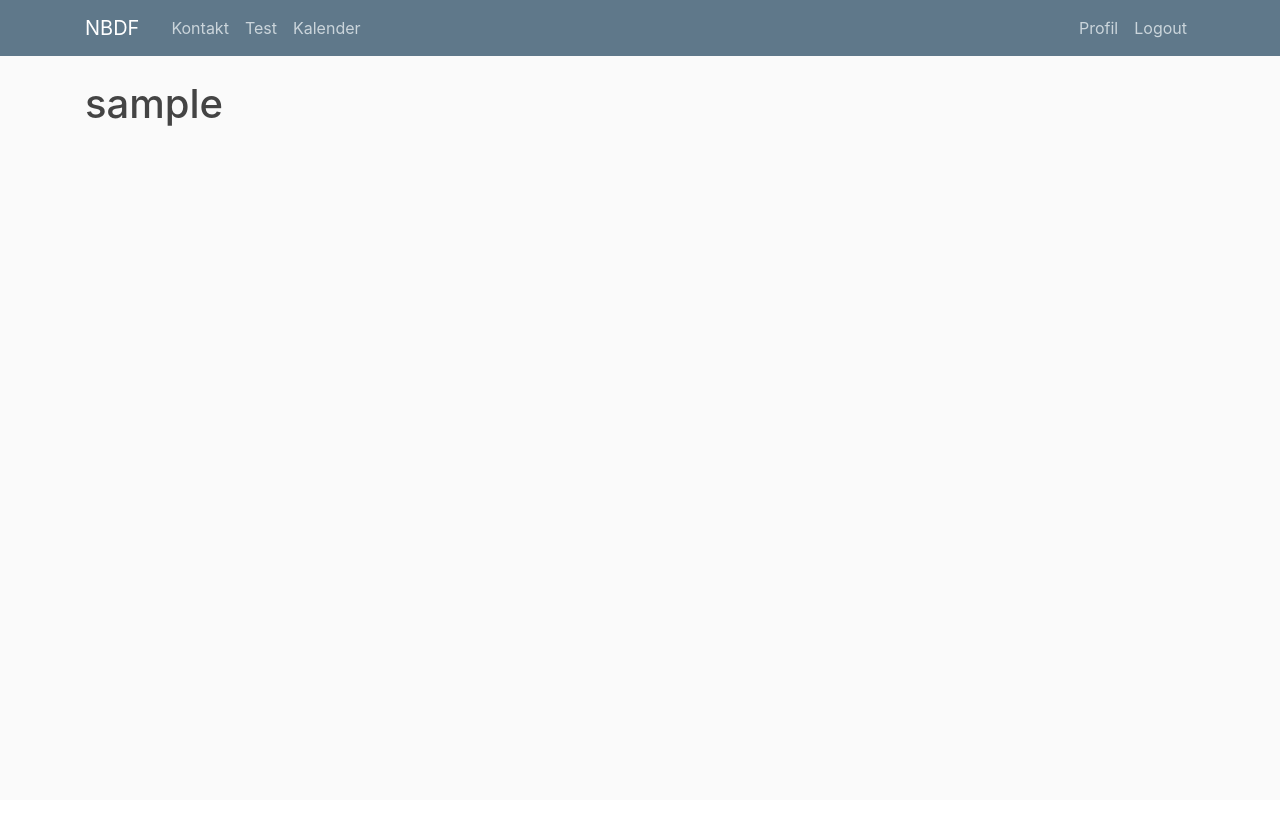
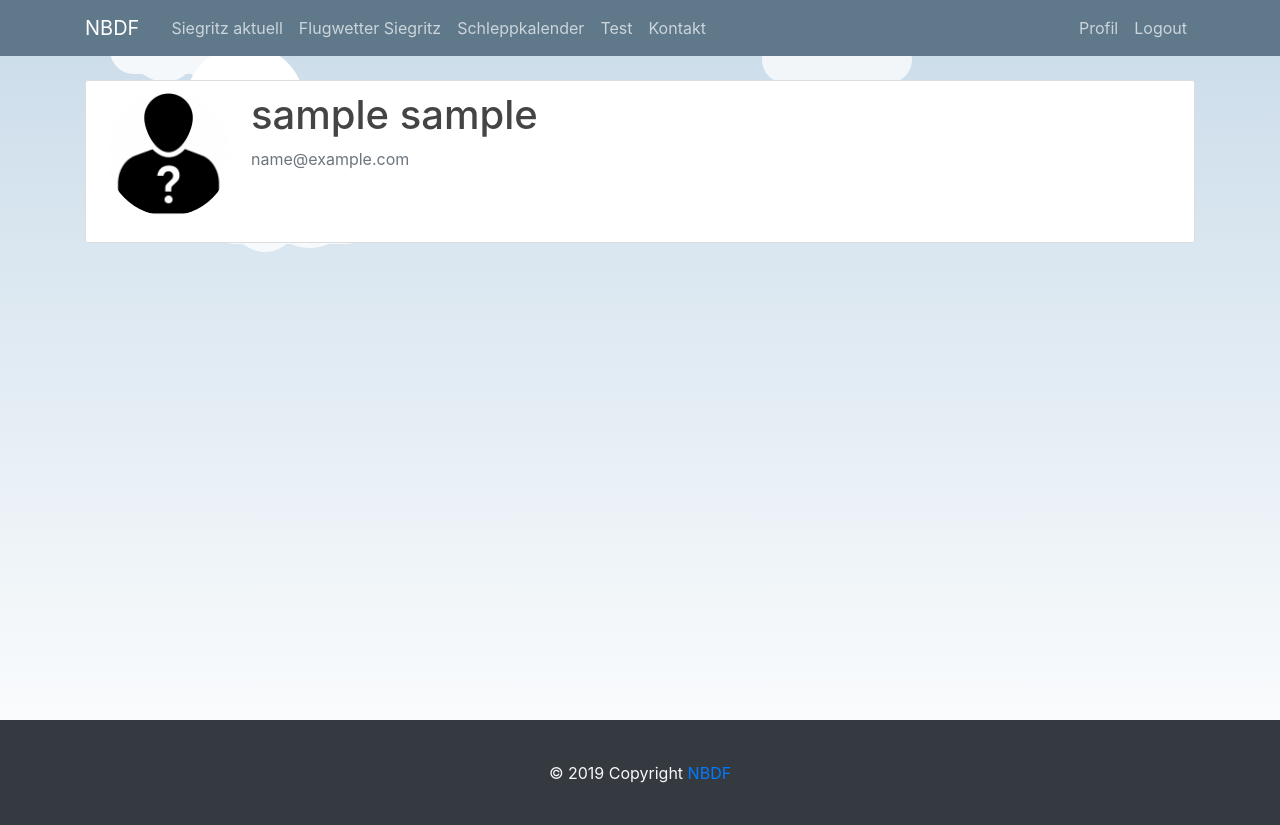
Before and after one commit to DonJanosch/flask-NBDF, a Flask app: page /account in a window 1280 px wide. Before the commit the page ends 126 px from the top, so only its background shows below. Run offline with Flask 2, Linux system fonts and the light colour scheme; the visitor is signed in with stand-in values (Sample User, id 1); data comes from the database, SQL or seed files in the repository; parts of the project's set-up code (start-up, migrations or seed data) failed here and were passed over; some libraries are stand-ins or nearby versions.

Commit message:
Advanced the accounts page and models

```diff
--- a/website/website/models.py
+++ b/website/website/models.py
@@ -12,8 +12,9 @@ class User(db.Model, UserMixin):
     firstname = db.Column(db.String(30), nullable=False)
     lastname = db.Column(db.String(30), nullable=False)
     email = db.Column(db.String(100), unique=True, nullable=False)
-    image_file = db.Column(db.String(20), nullable=False, default='default.jpg')
+    image_file = db.Column(db.String(20), nullable=False, default='default.png')
     password = db.Column(db.String(60), nullable=False)
+    #wing = db.Column(db.String(100),nullable=True)
     posts = db.relationship('Post', backref='author', lazy=True)
 
     def __repr__(self):
--- a/website/website/routes.py
+++ b/website/website/routes.py
@@ -5,36 +5,34 @@ from flask_login import login_user, logout_user, login_required, current_user
 
 from website import app, bcrypt, db, login_manager
 from website.models import User
-from website.forms import RegistrationForm, LoginForm
+from website.forms import RegistrationForm, LoginForm, UpdateAccountForm
 from website.tools.windenfahrer import make_example_set_of_assigned_fly_days
 from website.tools.calendar import calendar_columwise
 
 possible_weather = ['clouds']#,'fog','thunderstorm','sunshine']
 
+context = {
+    'copyright_year':datetime.now().year,
+}
+
 @app.route('/example')
 @login_required
 def example():
     list_of_weekends, _ = make_example_set_of_assigned_fly_days()
-    weather = random.choice(possible_weather)
-    context = {
-        '_ul_list':list_of_weekends,
-        'title':'Beispielliste',
-        'weather':weather,
-    }
+    context['_ul_list'] = list_of_weekends
+    context['title'] = 'Beispielliste'
+    context['weather'] = random.choice(possible_weather)
     return render_template('example.html',**context)
 
 @app.route('/')
 def home():
-    weather = random.choice(possible_weather)
-    context = {
-        'title':'NBDF Homepage',
-        'weather': weather,
-    }
+    context['title'] = 'NBDF Homepage'
+    context['weather'] = random.choice(possible_weather)
     return render_template('index.html',**context)
 
 @app.route('/kontakt')
 def about():
-    return render_template('index.html')
+    return render_template('about.html',**context)
 
 @app.route('/anmelden', methods=['POST', 'GET'])
 def register():
@@ -53,11 +51,10 @@ def register():
         db.session.add(user)
         db.session.commit()
         flash(f'Willkommen {form.firstname.data}, du bist jetzt registriert!','success')
-        return redirect(url_for('login'))
-    context = {
-        'form':form,
-        'title':'Registrieren',
-    }
+        #context['user_email'] = form.email.data
+        return redirect(url_for('login',**context))
+    context['form'] = form
+    context['title'] = 'Registrieren'
     return render_template('register.html',**context)
 
 @app.route('/login', methods=['POST','GET'])
@@ -72,10 +69,8 @@ def login():
             next_page = request.args.get('next','home')
             return redirect(url_for(next_page.strip('/')))
         flash('Das hat nicht geklappt. Email oder Password sind nicht korrekt.', 'danger')
-    context = {
-        'form':form,
-        'title':'Einloggen',
-    }
+    context['form'] = form
+    context['title'] = 'Einloggen'
     return render_template('login.html',**context)
 
 @app.route('/logout')
@@ -87,15 +82,13 @@ def logout():
 
 @app.route('/calendar')
 def calendar():
-    context = {
-        'calendar_columwise':calendar_columwise
-    }
+    context['calendar_columwise'] = calendar_columwise
     return render_template('calendar.html',**context)
 
 @app.route('/account')
 @login_required
 def account():
-    context = {
-        'title':f'{current_user.firstname}\'s Account',
-    }
-    return render_template('account.html')
+    # context['form'] = UpdateAccountForm()
+    context['title'] = f'{current_user.firstname}\'s Account'
+    context['image_file'] = url_for('static', filename=f'profile_pics/{current_user.image_file}')
+    return render_template('account.html',**context)
--- a/website/website/static/css/main.css
+++ b/website/website/static/css/main.css
@@ -78,3 +78,23 @@ a.article-title:hover {
 .account-heading {
   font-size: 2.5rem;
 }
+
+html {
+  position: relative;
+  min-height: 92vh;
+}
+body {
+  margin-bottom: 8vh; /* Margin bottom by footer height */
+}
+.footer {
+  position: absolute;
+  bottom: 0;
+  width: 100%;
+  height: 2vh; /* Set the fixed height of the footer here */
+  line-height: 5vh; /* Vertically center the text there */
+  background-color: #f5f5f5;
+}
+
+.body-wraper {
+  max-height: 95vh;
+}
--- a/website/website/templates/account.html
+++ b/website/website/templates/account.html
@@ -1,5 +1,53 @@
 {% extends "layout.html" %}
 
 {% block body %}
-<h1>{{ current_user.firstname }}</h1>
+{# User Data #}
+<div class="content-section">
+  <div class="media">
+    <img class="rounded-circle account-img" src="{{ image_file }}" alt="">
+    <div class="media-body">
+      <h2 class="account-heading">{{ current_user.firstname }} {{ current_user.lastname }}</h2>
+      <p class="text-secondary">{{ current_user.email }}</p>
+    </div>
+  </div>
+
+  {# FORM for updating #}
+  {# <div class="content-section">
+    <form action="" method="POST">
+      {{ form.hidden_tag() }}
+      <fieldset class="form-group">
+        <legend class="border-bottom mb-4">Updaten</legend>
+        <div class="form-group">
+          {{ form.wing.label }}
+          {% if form.wing.errors %}
+            {{ form.wing(class="form-control is-invalid") }}
+            <div class="invalid-feedback">
+              {% for error in form.wing.errors %}
+                  <span>{{ error }}</span>
+              {% endfor %}
+            </div>
+          {% else %}
+            {{ form.wing(class="form-control") }}
+          {% endif %}
+        </div>
+        <div class="form-group">
+          {{ form.email.label }}
+          {% if form.email.errors %}
+            {{ form.email(class="form-control is-invalid") }}
+            <div class="invalid-feedback">
+              {% for error in form.email.errors %}
+              <span>{{ error }}</span>
+              {% endfor %}
+            </div>
+          {% else %}
+            {{ form.email(class="form-control") }}
+          {% endif %}
+        </div>
+      </fieldset>
+      <div class="form-group">
+        {{ form.submit(class="btn btn-outline-info")}}
+      </div>
+    </form>
+  </div> #}
+</div>
 {% endblock body %}
--- a/website/website/templates/layout.html
+++ b/website/website/templates/layout.html
@@ -14,10 +14,11 @@
     <title>{% block title %}Homepage{% endblock title %}</title>
   </head>
   <body scroll="no" style="overflow: hidden">
+    <div class="body-wraper">
       {% include "partials/_navbar.html" %}
       <main role="main" class="container" style="z-index: 100;">
         <div class="row">
-        <div class="col-md-8">
+          <div class="col-md-12">
             {% with messages = get_flashed_messages(with_categories=true) %}
             {% if messages %}
             {% for category, message in messages %}
@@ -45,8 +46,10 @@
 </div>
 </main>
 {% include "partials/_weather_full_width.html" %}
+    </div>
     <footer class="footer">
       {% block footer %}{% endblock footer %}
+      {% include "partials/_footer.html" %}
     </footer>
     {% if weather %}
     <script src="{{ url_for('static', filename="js/")}}{{ weather }}.js"></script>
--- a/website/website/templates/login.html
+++ b/website/website/templates/login.html
@@ -9,14 +9,14 @@
         <div class="form-group">
           {{ form.email.label }}
           {% if form.email.errors %}
-            {{ form.email(class="form-control is-invalid") }}
+            {{ form.email(class="form-control is-invalid", autofocus="autofocus") }}
             <div class="invalid-feedback">
               {% for error in form.email.errors %}
               <span>{{ error }}</span>
               {% endfor %}
             </div>
           {% else %}
-            {{ form.email(class="form-control") }}
+            {{ form.email(class="form-control", value=user_email) }}
           {% endif %}
         </div>
         <div class="form-group">
--- /dev/null
+++ b/website/website/templates/partials/_footer.html
@@ -0,0 +1,36 @@
+<!-- Footer
+<footer class="page-footer font-small mdb-color darken-3 pt-4">
+-->
+<footer class="container-fluid w-100 bg-dark text-light py-3">
+    <!-- Footer Elements -->
+    <div class="container">
+
+      <!--Grid row-->
+      <div class="row d-flex justify-content-center">
+
+        <!--Grid column-->
+        <div class="col-md-6">
+
+          <!-- Video
+          <div class="embed-responsive embed-responsive-16by9 mb-4">
+            <iframe class="embed-responsive-item" src="https://www.youtube.com/embed/vlDzYIIOYmM" allowfullscreen></iframe>
+          </div>
+          -->
+
+        </div>
+        <!--Grid column-->
+
+      </div>
+      <!--Grid row-->
+
+    </div>
+    <!-- Footer Elements -->
+
+    <!-- Copyright -->
+    <div class="footer-copyright text-center py-3">© {{ copyright_year }} Copyright
+      <a href="http://www.nbdf.de/"> NBDF</a>
+    </div>
+    <!-- Copyright -->
+
+  </footer>
+  <!-- Footer -->
--- a/website/website/templates/partials/_navbar.html
+++ b/website/website/templates/partials/_navbar.html
@@ -7,9 +7,15 @@
       </button>
       <div class="collapse navbar-collapse" id="navbarToggleExternalContent">
         <div class="navbar-nav mr-auto">
+          <a class="nav-item nav-link" href="#Schleppinfo">Siegritz aktuell</a>
+          <a class="nav-item nav-link" href="#Siegritz_Wetter">Flugwetter Siegritz</a>
+          {% if current_user.is_authenticated %}
+          <a class="nav-item nav-link" href="#persönlicher_schleppkalender">Schleppkalender</a>
+          <a class="nav-item nav-link" href="{{ url_for('example') }}">Test</a>
+          {% else %}
+          <a class="nav-item nav-link" href="{{ url_for('calendar') }}">Schleppkalender</a>
+          {% endif %}
           <a class="nav-item nav-link" href="{{ url_for('about') }}">Kontakt</a>
-          <a class="nav-item nav-link" href="{{ url_for('example') }}">Test</a>
-          <a class="nav-item nav-link" href="{{ url_for('calendar') }}">Kalender</a>
         </div>
         <!-- Navbar Right Side --->
         <div class="navbar-nav">
```
Also changed, not shown: website/website/forms.py (+16 -0 lines), website/website/templates/about.html (added, +14 -0 lines), website/website/static/profile_pics/default.png (added). Lines whose indentation alone changed are shown as unchanged.
